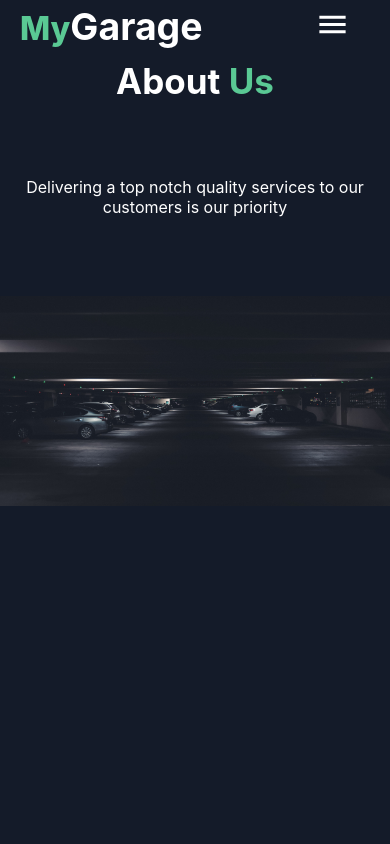
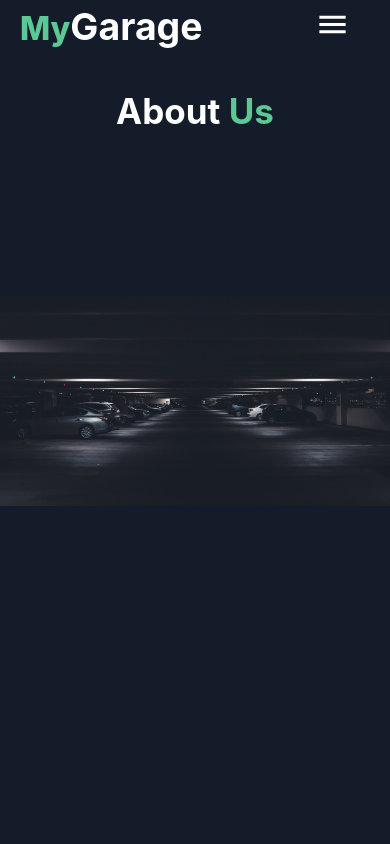
Before and after one commit to ReinhardyOdhiambo/MyGarage, a React (Create React App) app: page /about in a window 390 px wide. Shown: the top 844 px of the page. Built offline with nearby package versions, Linux system fonts and the light colour scheme.

Commit message:
responsive

```diff
--- a/src/components/Services.css
+++ b/src/components/Services.css
@@ -92,7 +92,7 @@
 .bannertitle{
 
 font-size: 35px;
-margin-top: -40px;
+margin-top: -10px;
 
 }
 .spancolor{
@@ -102,6 +102,7 @@ color: #5ac994;
 font-size: 16px;
 margin-top: 40px;
 text-align: center;
+display: none;
 
 }
 .servicearea{
@@ -138,6 +139,7 @@ text-align: center;
 }
 .servicecard>p{
     text-align: center;
+    max-width: 300px;
 }
 .imagecard{
 object-fit: cover;
```
